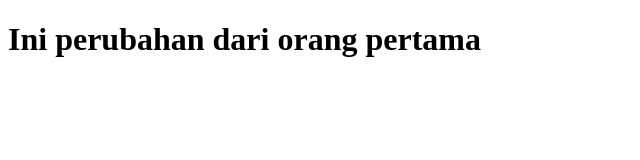
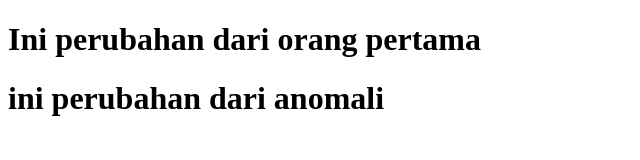
Before and after one commit to OooVinn8/testing-git, a plain HTML site: page index.html in a window 1280 px wide. Shown: the whole page, without its empty margins (0-640 px from the left). Drawn offline with Linux system fonts and the light colour scheme.

Commit message:
second commit

```diff
--- a/index.html
+++ b/index.html
@@ -7,5 +7,6 @@
 </head>
 <body>
     <h1>Ini perubahan dari orang pertama</h1>
+    <h1>ini perubahan dari anomali</h1>
 </body>
 </html>
```
